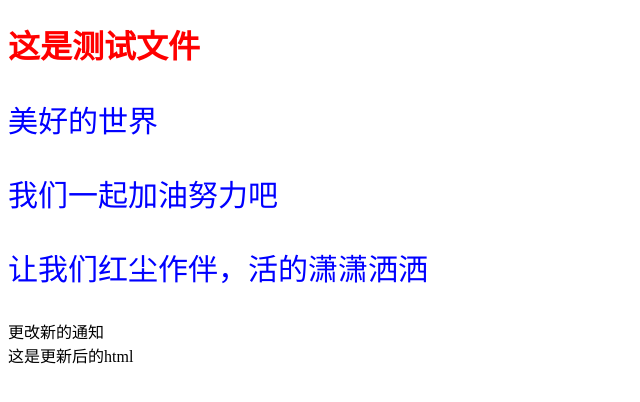
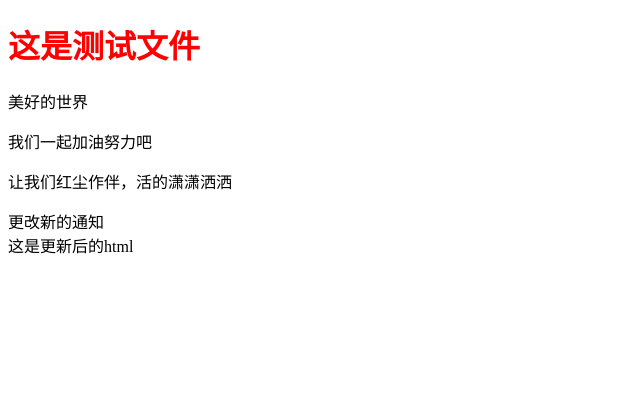
Before and after one commit to guobin0525/meihao, a plain HTML site: page index.html in a window 1280 px wide. Shown: the whole page, without its empty margins (0-640 px from the left). Drawn offline with Linux system fonts and the light colour scheme.

Commit message:
first push
this is first push

```diff
--- a/index.css
+++ b/index.css
@@ -4,6 +4,3 @@ h1{
 span{
     color: red;
 }
-.mass{
-    float: left;
-}
--- a/index.html
+++ b/index.html
@@ -8,10 +8,6 @@
     <style>
         h1{
             color: red;
-        }
-        p{
-            font-size: 30px;
-            color: blue;
         }
     </style>
 </head>
```
